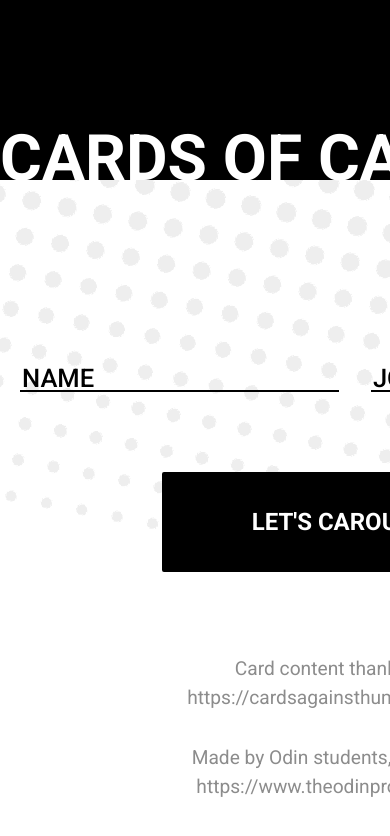
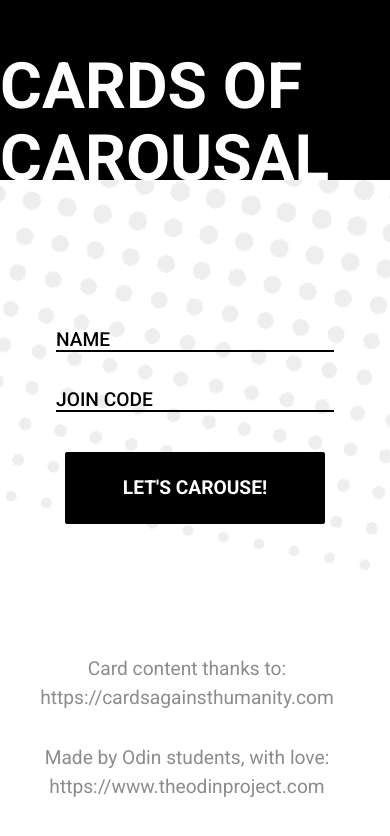
Before and after one commit to I3uckwheat/cards-of-carousal, a React (Create React App) app in the folder frontend/: page / in a window 390 px wide. Shown: the top 836 px of the page. Built offline with nearby package versions, Linux system fonts and the light colour scheme; no server answers.

Commit message:
add breakpoints for mobile and make form responsive

```diff
--- a/frontend/src/components/PlayerJoin/PlayerJoin.js
+++ b/frontend/src/components/PlayerJoin/PlayerJoin.js
@@ -1,19 +1,19 @@
 import React, { useState } from 'react';
 import styled from 'styled-components';
-// import PropTypes from 'prop-types';
 import Button from '../Buttons/Button';
 import Header from '../Header/Header';
 import Footer from '../Footer/Footer';
 
 const propTypes = {};
 
-const Container = styled.div`
+const PlayerJoinContainer = styled.div`
   position: fixed;
   top: 0;
   bottom: 0;
   left: 0;
   right: 0;
   display: grid;
+  height: 100%;
   background-color: var(--primary-background-color);
   grid-template-rows: 190px 1fr 140px;
   grid-template-columns: 1fr;
@@ -30,7 +30,7 @@ const Container = styled.div`
     max-width: 1650px;
     margin: 0 auto;
     text-align: center;
-    padding: 20px;
+    padding: 20px 80px 20px 80px;
   }
 
   .player-join-form {
@@ -48,12 +48,13 @@ const Container = styled.div`
     border-bottom: 4px solid var(--primary-text-color);
     padding-top: 24px;
     background: transparent;
+    padding-left: 0;
+  }
 
-    ::placeholder {
+  input::placeholder {
     color: var(--primary-text-color);
     font-weight: 500;
     font-size: 4.4rem;
-    }
   }
 
   .player-join-name-input {
@@ -71,17 +72,17 @@ const Container = styled.div`
     }
 
     .player-join-form {
-      grid-template-rows: 60px 100px 1fr;
+      grid-template-rows: 60px 88px 1fr;
     }
 
     input {
       font-size: 1.6rem;
       border-bottom: 2px solid var(--primary-text-color);
       padding-top: 36px;
+    }
 
-      ::placeholder {
+    input::placeholder {
       font-size: 1.6rem;
-      }
     }
 
     .player-join-name-input {
@@ -96,6 +97,7 @@ const Container = styled.div`
   @media screen and (max-width: 1024px) {
     .player-join-form-container {
       max-width: 800px;
+      /* padding: 32px; */
     }
 
     .player-join-form {
@@ -103,11 +105,66 @@ const Container = styled.div`
     }
   }
 
-  @media screen and (max-width: 785px) {
-    grid-template-rows: 180px 1fr 120px;
+  @media screen and (max-width: 970px) {
+    .player-join-form {
+      grid-template-rows: 60px 60px 1fr;
     }
 
-  @media screen and (max-width: 320px) {
+    input {
+      font-size: 1.2rem;
+      border-bottom: 2px solid var(--primary-text-color);
+      padding-top: 40px;
+    }
+
+    input::placeholder {
+      font-size: 1.2rem;
+    }
+  }
+
+  @media screen and (max-width: 785px) {
+    // header, main, footer
+    grid-template-rows: 180px 1fr 120px;
+
+    .player-join-form-container {
+      margin-top: -88px;
+    }
+  }
+
+  @media screen and (max-width: 646px) {
+    .player-join-form-container {
+      padding-left: 40px;
+      padding-right: 40px;
+    }
+
+    .player-join-form {
+      grid-template-columns: 1fr;
+      grid-template-rows: 60px 60px 40px 1fr;
+    }
+
+    .player-join-name-input {
+      grid-row: 1;
+      grid-column: 1;
+    }
+
+    .player-join-code-input {
+      grid-row: 2;
+      grid-column: 1;
+    }
+
+    .player-join-name-input,
+    .player-join-code-input {
+      margin: 0 16px;
+    }
+  }
+
+  @media screen and (max-width: 375px) {
+    .player-join-form-container {
+      padding: 20px;
+    }
+  }
+
+  @media screen and (max-width: 365px) {
+    // header, main, footer
     grid-template-rows: 130px 1fr 140px;
   }
 `;
@@ -125,22 +182,28 @@ const PlayerJoinHeader = styled(Header)`
 
     margin-bottom: -16px;
     vertical-align: bottom;
+  }
 
   @media screen and (max-width: 970px) {
+    h1 {
       font-size: 4rem;
       line-height: 5rem;
 
-      margin-bottom: 20.8px;
+      margin-bottom: -20px;
+    }
   }
 
   @media screen and (max-width: 785px) {
+    h1 {
       font-size: 4rem;
       line-height: 4.5rem;
 
-      margin-bottom: -15.2px;
+      margin-bottom: -15px;
+    }
   }
 
-    @media screen and (max-width: 320px) {
+  @media screen and (max-width: 365px) {
+    h1 {
       font-size: 3rem;
       line-height: 3.5rem;
 
@@ -168,6 +231,21 @@ const PlayerJoinButton = styled(Button)`
     width: 360px;
     height: 100px;
   }
+
+  @media screen and (max-width: 970px) {
+    font-size: 1.2rem;
+    width: 288px;
+    height: 80px;
+  }
+
+  @media screen and (max-width: 785px) {
+    grid-row: 4;
+  }
+
+  @media screen and (max-width: 450px) {
+    width: 260px;
+    height: 72px;
+  }
 `;
 
 export default function PlayerJoin() {
@@ -180,7 +258,7 @@ export default function PlayerJoin() {
   }
 
   return (
-    <Container
+    <PlayerJoinContainer
       data-testid="player-join-container"
       className="primary-background"
     >
@@ -211,7 +289,7 @@ export default function PlayerJoin() {
         </div>
       </main>
       <Footer />
-    </Container>
+    </PlayerJoinContainer>
   );
 }
 
```
Lines whose indentation alone changed are shown as unchanged.
